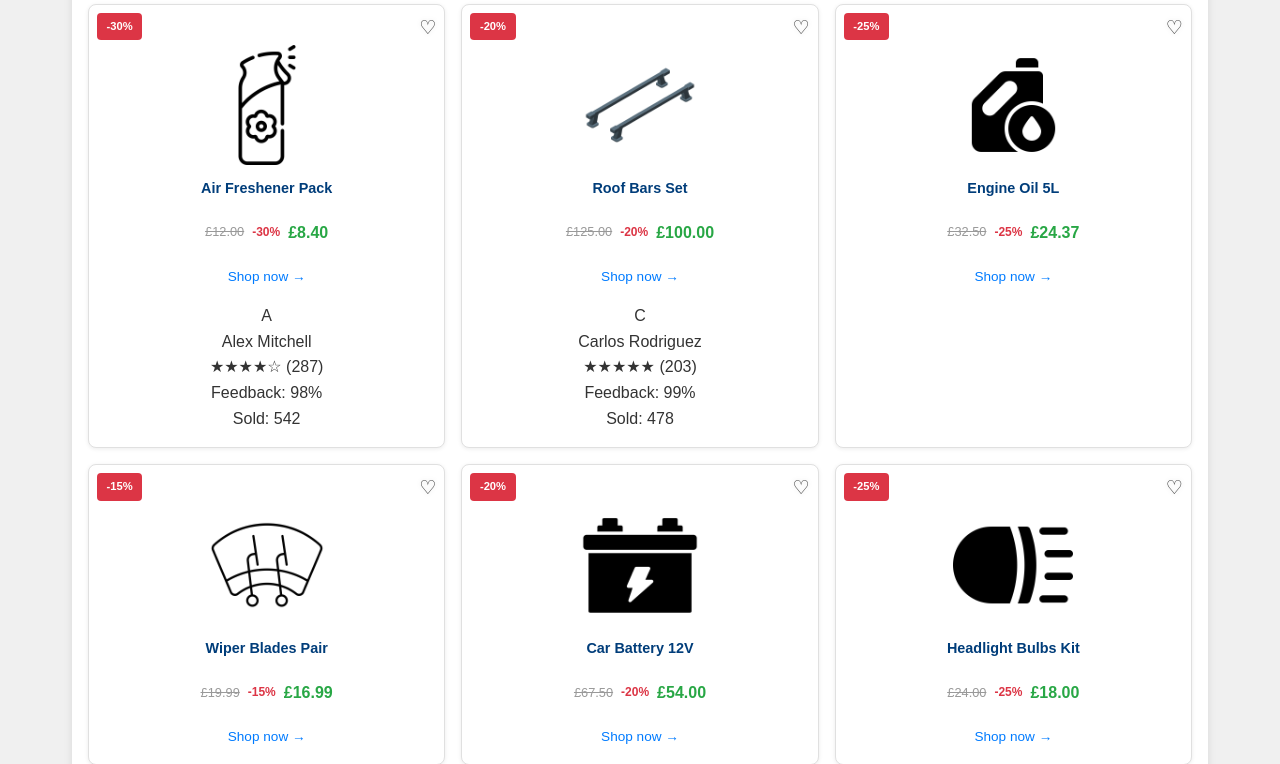
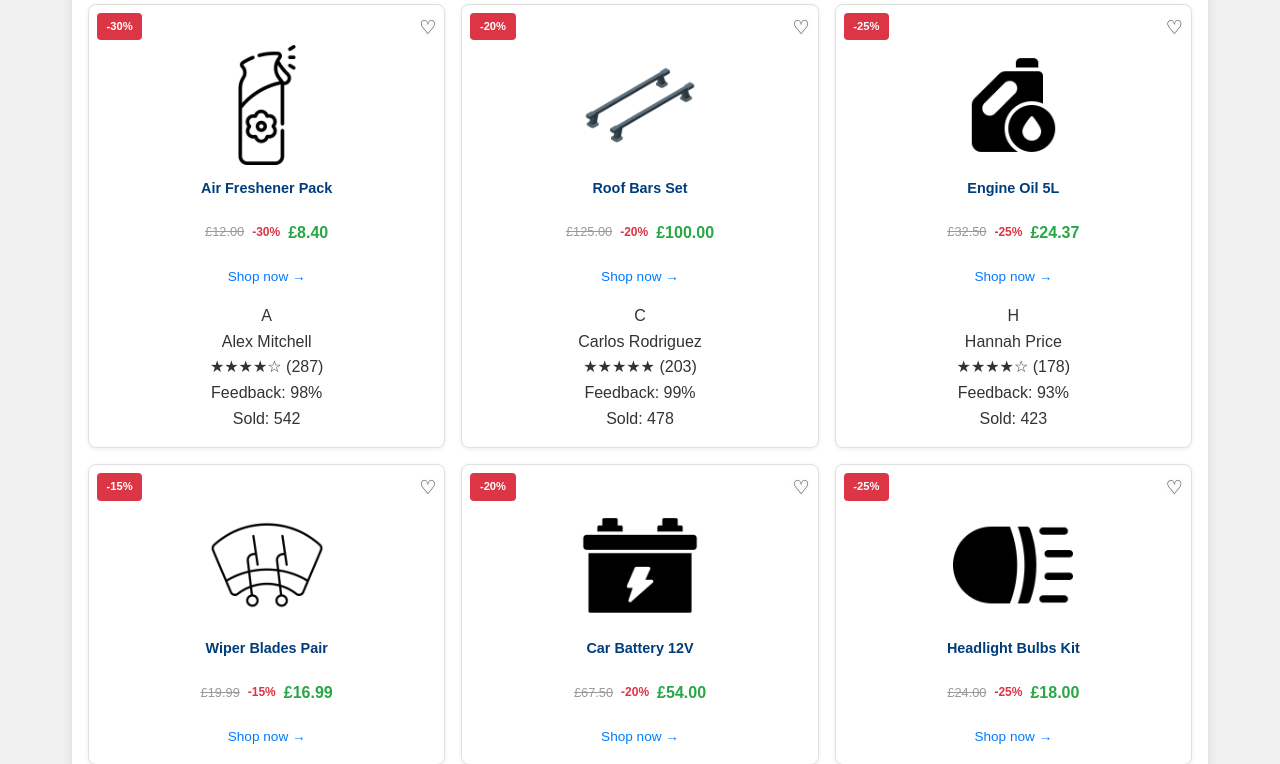
Before and after one commit to Team-3D-UoP/Team-3D-Rep, a Flask app: page / in a window 1280 px wide. Shown: the part 1233-1997 px from the top of the page. Run offline with Flask 3, Linux system fonts and the light colour scheme.

Commit message:
Update dengine oil info

```diff
--- a/Flask project/app.py
+++ b/Flask project/app.py
@@ -186,6 +186,8 @@ def home():
     random_quaternary_seller = random.choice(remaining_sellers_three)
     remaining_sellers_four = [s for s in remaining_sellers_three if s != random_quaternary_seller]
     random_quinary_seller = random.choice(remaining_sellers_four)
+    remaining_sellers_five = [s for s in remaining_sellers_four if s != random_quinary_seller]
+    random_senary_seller = random.choice(remaining_sellers_five)
 
     return render_template("main_homepage.html",
                          offer_products=OFFER_PRODUCTS,
@@ -194,6 +196,7 @@ def home():
                          tertiary_seller=random_tertiary_seller,
                          quaternary_seller=random_quaternary_seller,
                          quinary_seller=random_quinary_seller,
+                         senary_seller=random_senary_seller,
                          reviews=reviews_data)
 
 @app.route("/api/calcTax", methods=['GET', 'POST'])
--- a/Flask project/templates/main_homepage.html
+++ b/Flask project/templates/main_homepage.html
@@ -1033,6 +1033,27 @@
               </div>
             </div>
           </div>
+          {% elif product.name == "Engine Oil 5L" and senary_seller %}
+          <div class="seller-info-divider"></div>
+          <div class="card-seller-info">
+            <div class="card-seller-header">
+              <div class="card-seller-avatar alt-5">{{ senary_seller.pfp }}</div>
+              <div class="card-seller-details">
+                <div class="card-seller-name">{{ senary_seller.name }}</div>
+                <div class="card-seller-rating">{{ '★' * senary_seller.rating|int }}{{ '☆' * (5 - senary_seller.rating|int) }} ({{ senary_seller.reviews }})</div>
+              </div>
+            </div>
+            <div class="card-seller-stats">
+              <div class="card-stat-item">
+                <span class="card-stat-label">Feedback:</span>
+                <span class="card-stat-value">{{ senary_seller.positive_feedback }}%</span>
+              </div>
+              <div class="card-stat-item">
+                <span class="card-stat-label">Sold:</span>
+                <span class="card-stat-value">{{ senary_seller.products_sold }}</span>
+              </div>
+            </div>
+          </div>
           {% endif %}
         </div>
       </div>
```
